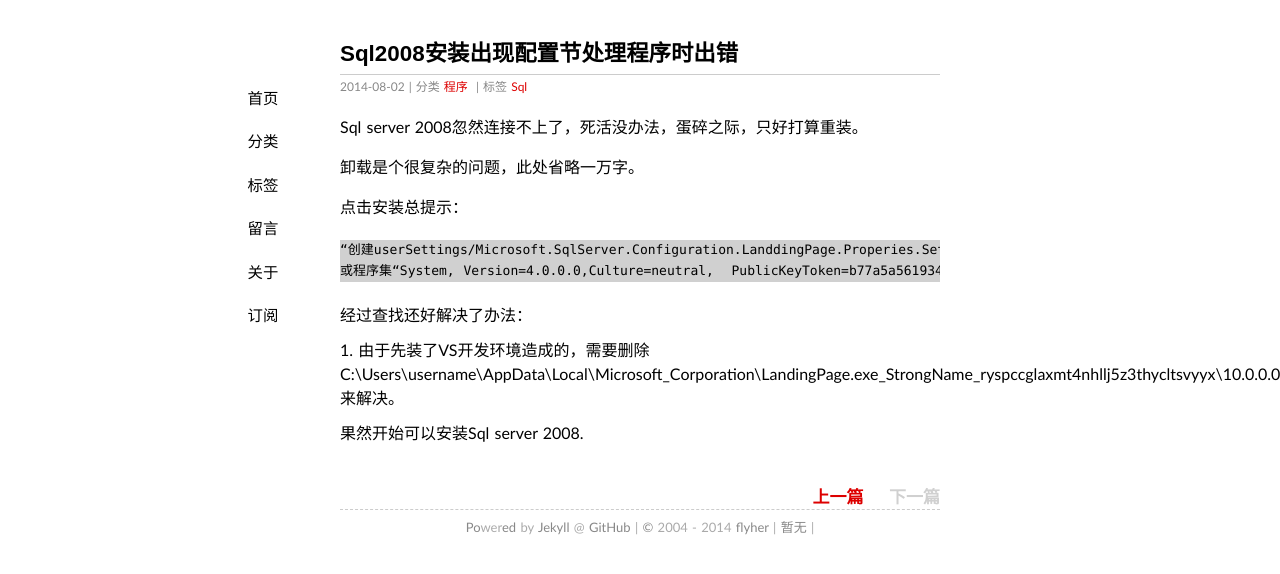
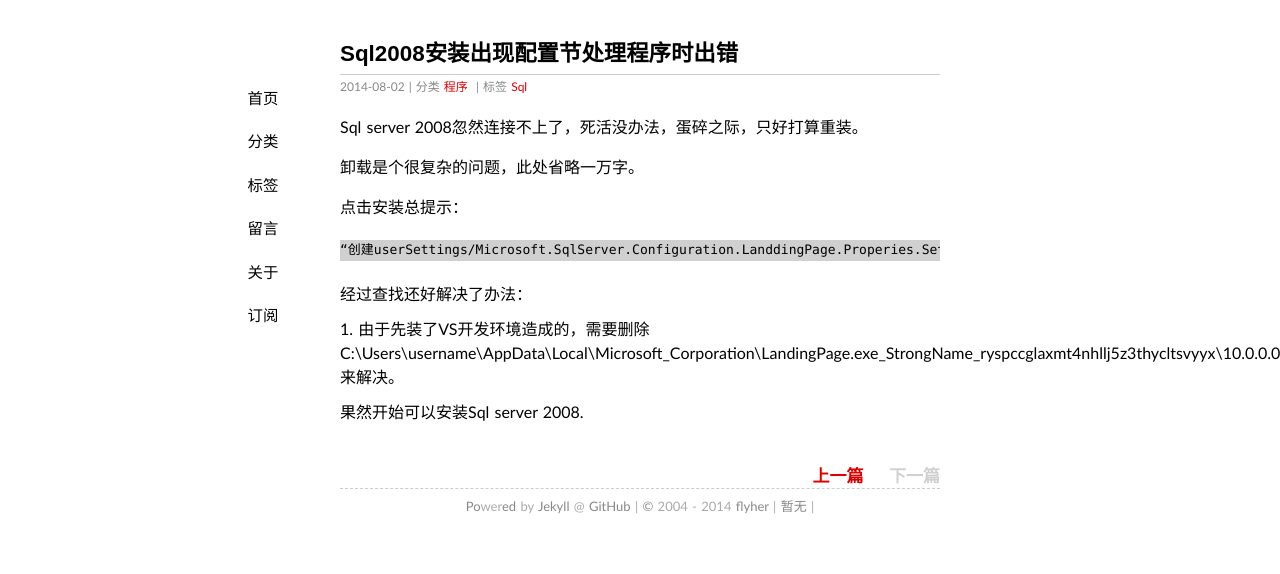
Before and after one commit to flyher/flyher.github.com, a Jekyll site: the page built from _posts/2014-08-02-sql2008-install-error.md, in a window 1280 px wide. Shown: the top 574 px of the page. Built offline with Jekyll 4.4.1, drawn with Linux system fonts in a browser that asks for light colours; Markdown is read by kramdown in place of the engine named in the settings; comment, search, counter and statistics services are not loaded.

Commit message:
update 20140802

````diff
--- a/_posts/2014-08-02-sql2008-install-error.md
+++ b/_posts/2014-08-02-sql2008-install-error.md
@@ -7,6 +7,7 @@
 tags: Sql
 ---
 
+
 Sql server 2008忽然连接不上了，死活没办法，蛋碎之际，只好打算重装。
 
 卸载是个很复杂的问题，此处省略一万字。
@@ -14,8 +15,7 @@
 点击安装总提示：
 
 ```
-“创建userSettings/Microsoft.SqlServer.Configuration.LanddingPage.Properies.Settings的配置节处理程序时出错：未能加载文件
-或程序集“System, Version=4.0.0.0,Culture=neutral,  PublicKeyToken=b77a5a561934e089”或它的某一个依赖项。系统找不到指定的文件。”
+“创建userSettings/Microsoft.SqlServer.Configuration.LanddingPage.Properies.Settings的配置节处理程序时出错：未能加载文件或程序集“System, Version=4.0.0.0,Culture=neutral,  PublicKeyToken=b77a5a561934e089”或它的某一个依赖项。系统找不到指定的文件。”
 ```
 
 经过查找还好解决了办法：
````
